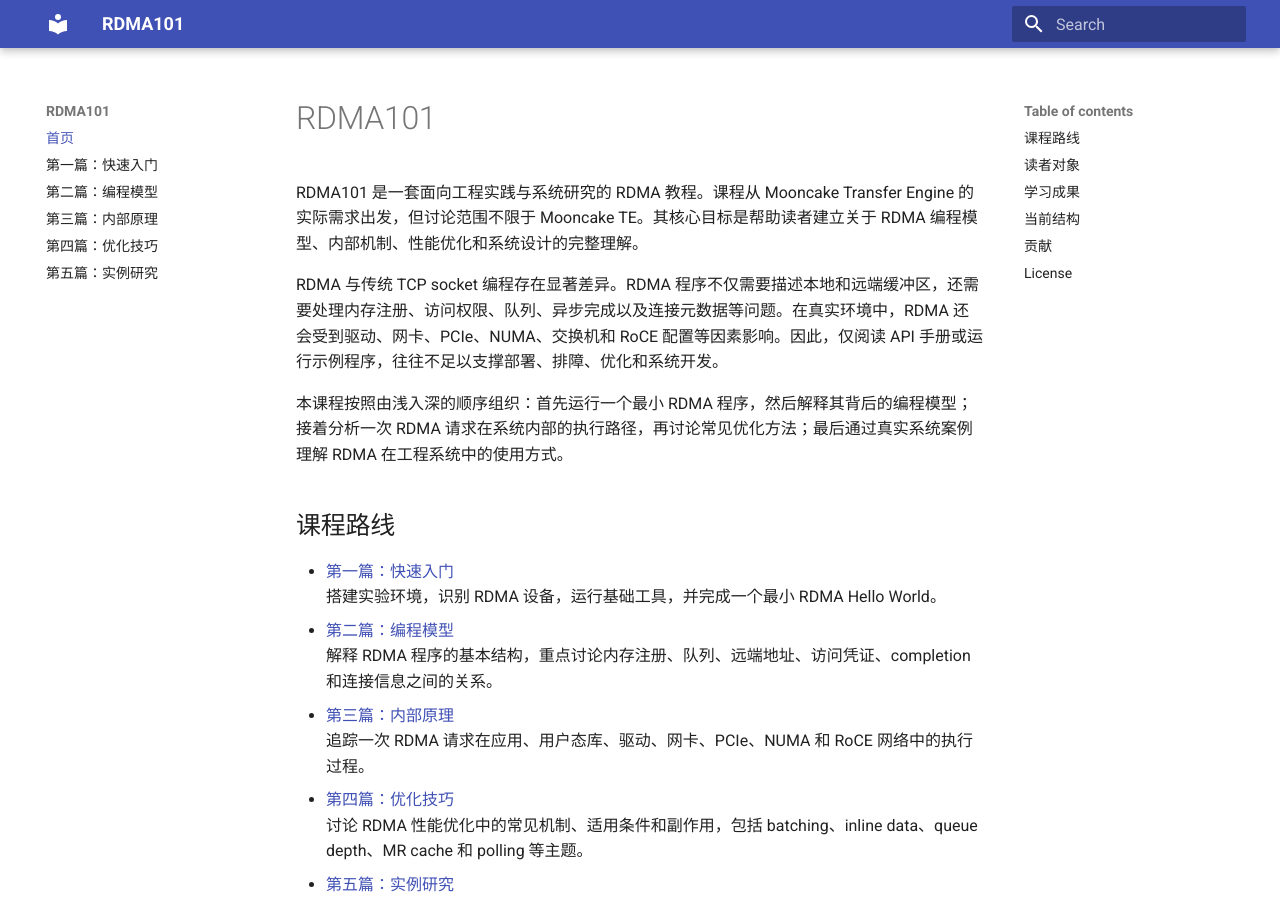
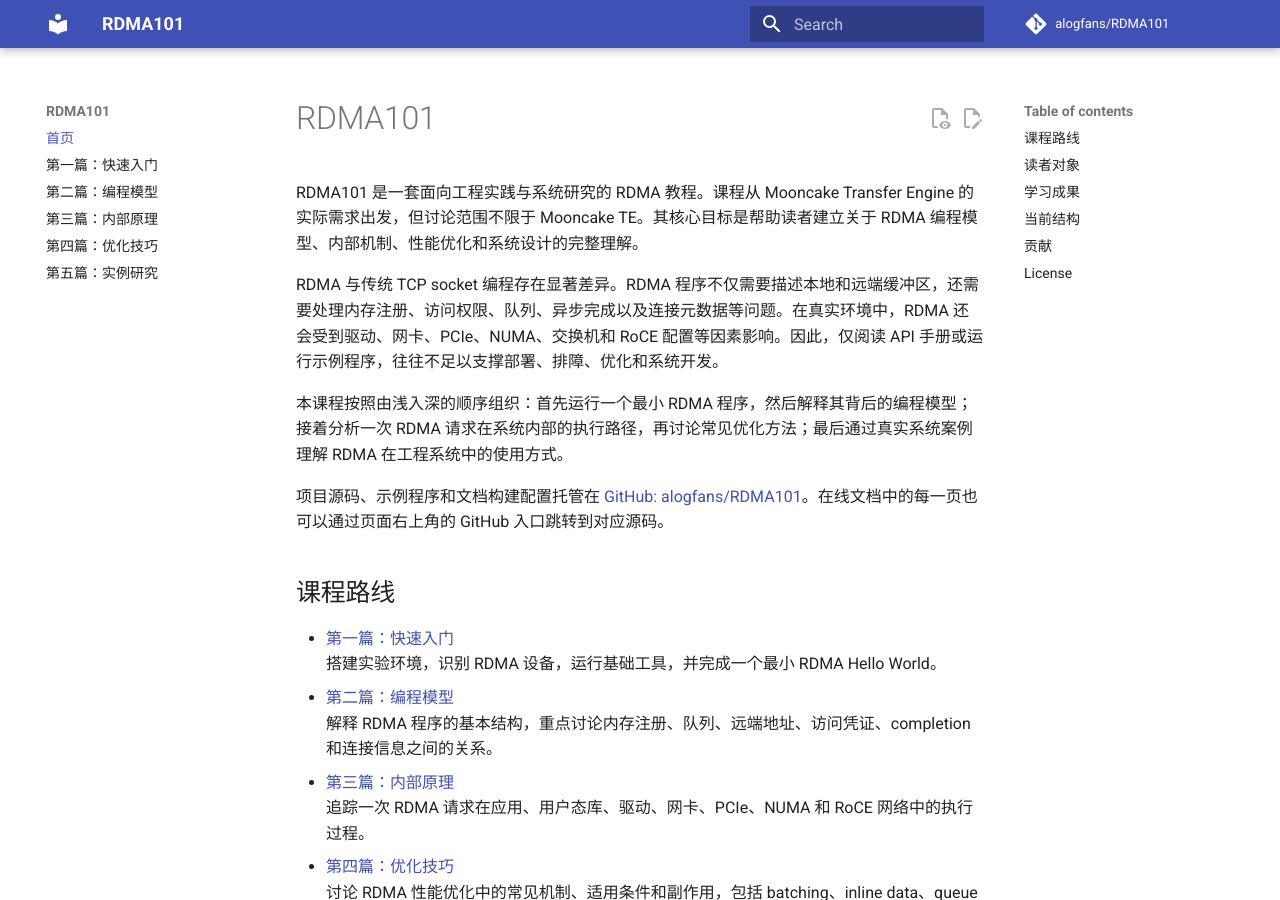
Before and after one commit to alogfans/RDMA101, an MkDocs documentation site: the page built from docs/index.md, in a window 1280 px wide and 900 px high. Built offline with MkDocs 1.6.1 and Material for MkDocs 9.7.7, drawn with Linux system fonts in a browser that asks for light colours; comment, search, counter and statistics services are not loaded.

Commit message:
Fix github refs

```diff
--- a/docs/index.md
+++ b/docs/index.md
@@ -5,6 +5,8 @@ RDMA101 是一套面向工程实践与系统研究的 RDMA 教程。课程从 Mo
 RDMA 与传统 TCP socket 编程存在显著差异。RDMA 程序不仅需要描述本地和远端缓冲区，还需要处理内存注册、访问权限、队列、异步完成以及连接元数据等问题。在真实环境中，RDMA 还会受到驱动、网卡、PCIe、NUMA、交换机和 RoCE 配置等因素影响。因此，仅阅读 API 手册或运行示例程序，往往不足以支撑部署、排障、优化和系统开发。
 
 本课程按照由浅入深的顺序组织：首先运行一个最小 RDMA 程序，然后解释其背后的编程模型；接着分析一次 RDMA 请求在系统内部的执行路径，再讨论常见优化方法；最后通过真实系统案例理解 RDMA 在工程系统中的使用方式。
+
+项目源码、示例程序和文档构建配置托管在 [GitHub: alogfans/RDMA101](https://github.com/alogfans/RDMA101)。在线文档中的每一页也可以通过页面右上角的 GitHub 入口跳转到对应源码。
 
 ## 课程路线
 
--- a/mkdocs.yml
+++ b/mkdocs.yml
@@ -1,7 +1,13 @@
 site_name: RDMA101
-site_url: https://renfeng.org
+site_url: https://renfeng.org/RDMA101/
+repo_url: https://github.com/alogfans/RDMA101
+repo_name: alogfans/RDMA101
+edit_uri: edit/main/docs/
 theme:
   name: material
+  features:
+    - content.action.edit
+    - content.action.view
 extra_css:
   - stylesheets/extra.css
 markdown_extensions:
```
Also changed, not shown: README.md (+3 -0 lines), docs/01-introduction.md (+1 -1 lines).
